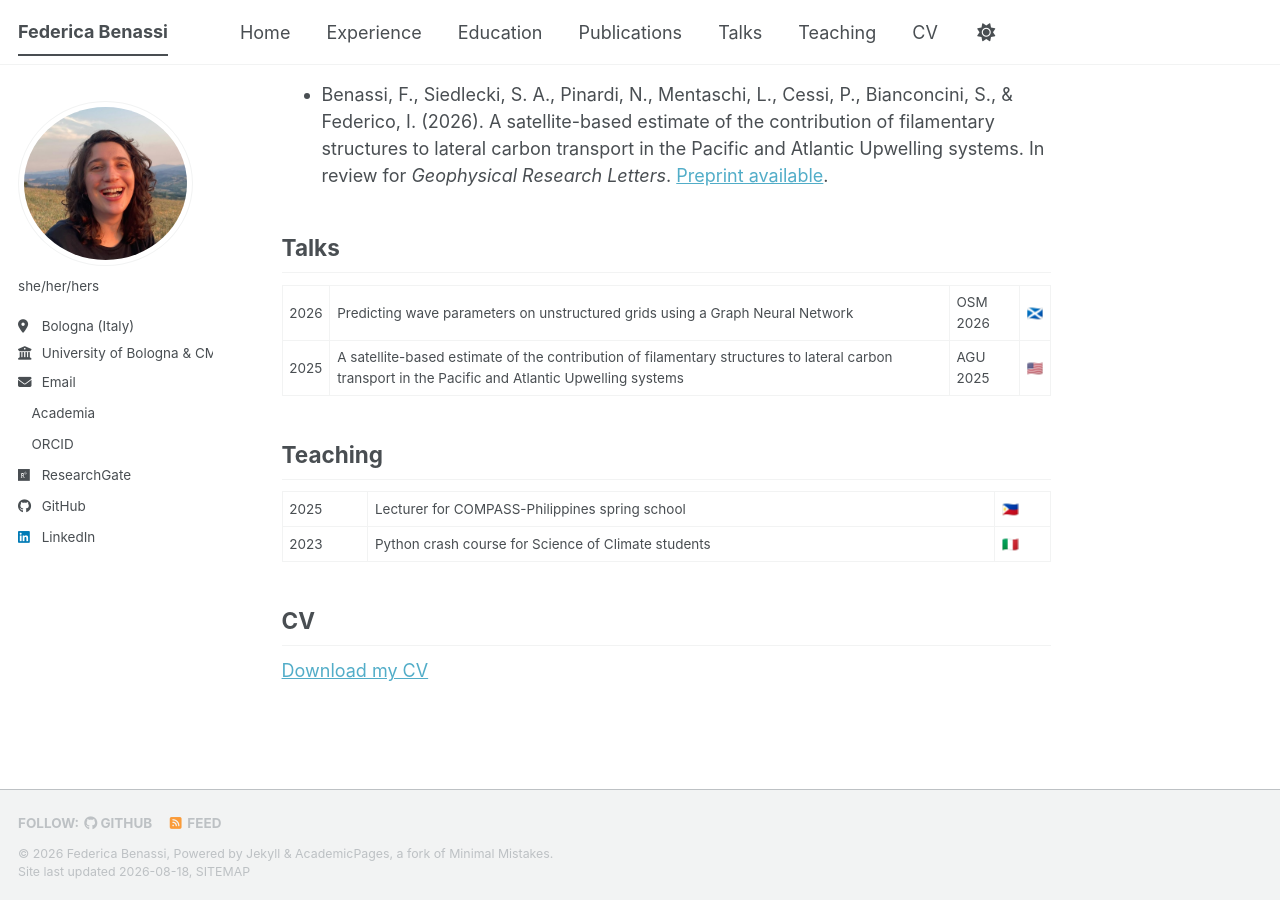
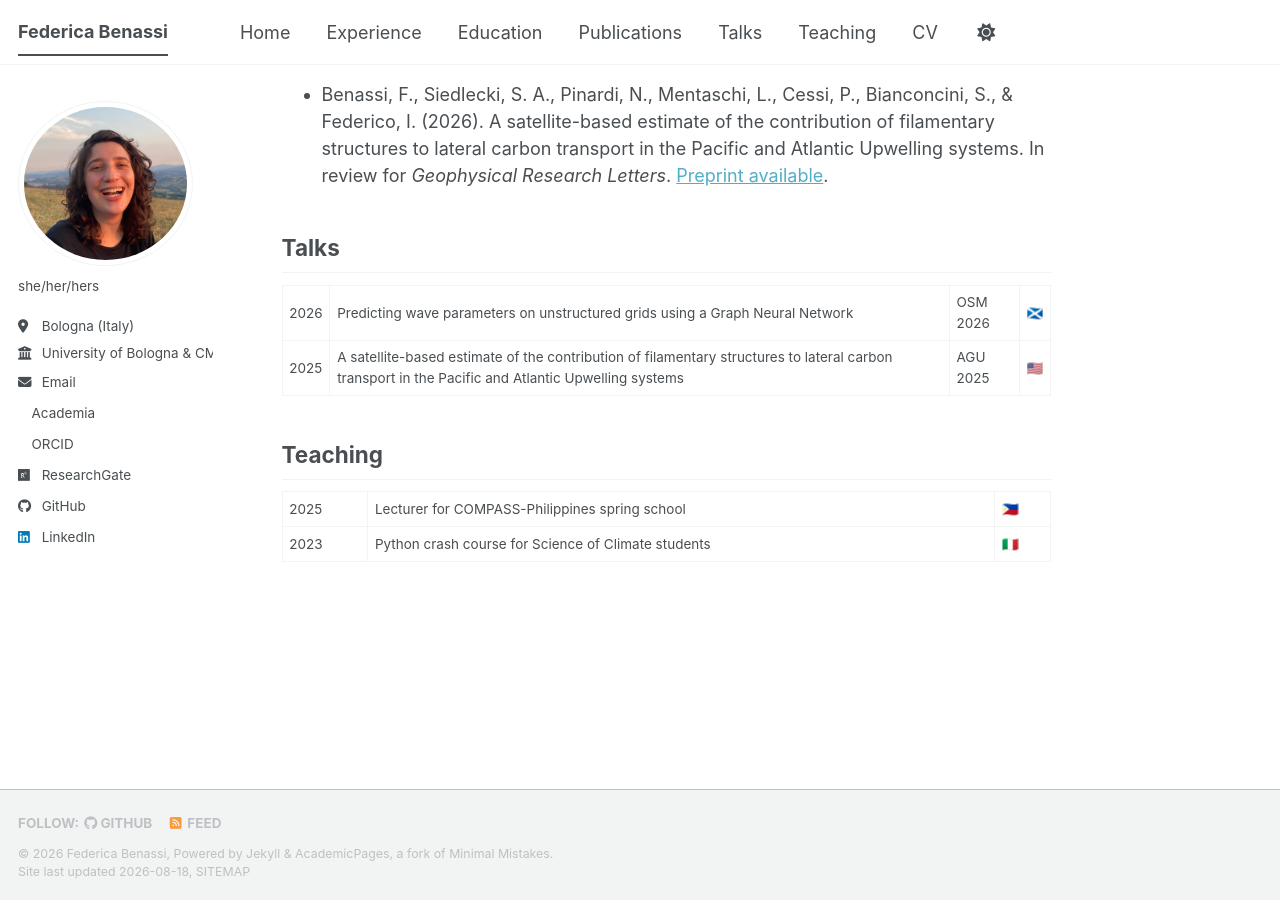
Before and after one commit to fedebenassi/fedebenassi.github.io, a Jekyll site: the page built from _pages/about.md, in a window 1280 px wide and 900 px high, scrolled down 733 px. Built offline with Jekyll 4.4.1, drawn with Linux system fonts in a browser that asks for light colours; a style sheet for code colours, icons or effects is not loaded.

Commit message:
removed cv

```diff
--- a/_pages/about.md
+++ b/_pages/about.md
@@ -37,7 +37,3 @@ I am a PhD student in *Future Earth, Climate Change and Societal Challenges* at
 | --- | --- | --- |
 | 2025 | Lecturer for COMPASS-Philippines spring school | 🇵🇭|
 | 2023 | Python crash course for Science of Climate students | 🇮🇹 |
-
-## CV
-
-[Download my CV](files/CV_Benassi.pdf)
```
